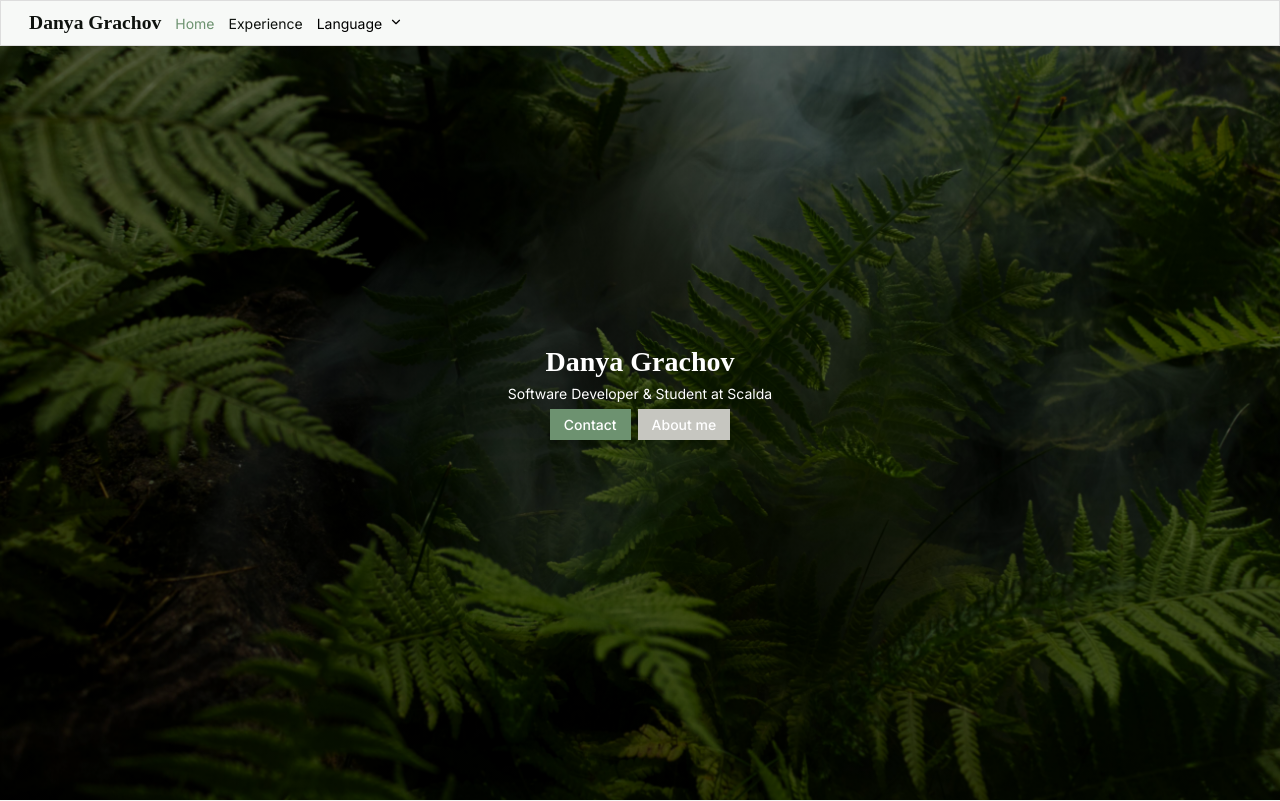
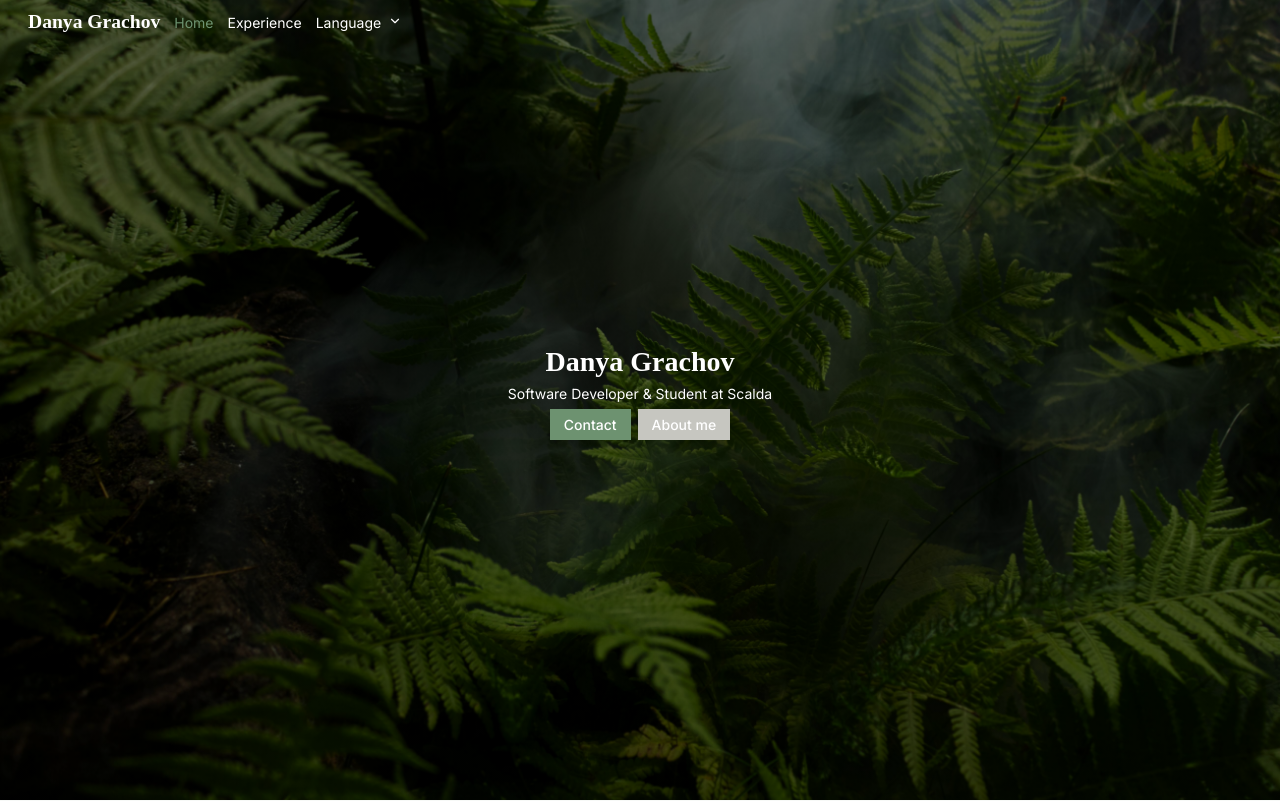
Before and after one commit to wiresnchains/wiresnchains-portfolio, a React (Create React App) app: page / in a window 1280 px wide. Shown: the top 801 px of the page. Built offline with nearby package versions, Linux system fonts and the light colour scheme; a web font is replaced by a local one.

Commit message:
Add nav scroll background change

```diff
--- a/src/components/Nav.tsx
+++ b/src/components/Nav.tsx
@@ -44,8 +44,14 @@ export function NavItem({ children }: { children: ReactNode }) {
 }
 
 export function Nav({ children }: { children: ReactNode }) {
+    const [scrolled, setScrolled] = useState(false);
+
+    window.addEventListener("scroll", () => {
+        setScrolled(window.scrollY > 1);
+    });
+
     return (
-        <nav className="nav">
+        <nav className={scrolled ? "nav show-background" : "nav"}>
             {children}
         </nav>
     );
--- a/src/styles/components/Nav.scss
+++ b/src/styles/components/Nav.scss
@@ -1,16 +1,16 @@
 @use "../settings/colors.scss";
+@use "../settings/timing.scss";
 
 .nav {
-    position: absolute;
+    position: fixed;
     top: 0;
     left: 0;
-    width: 100svw;
+    width: 100%;
     display: flex;
     align-items: center;
     padding: 0.8rem 2rem;
     gap: 2rem;
-    background: colors.$body;
-    border: 1px solid colors.$border;
+    transition: timing.$anim-time background, timing.$anim-time border-bottom;
 
     .nav-group {
         display: flex;
@@ -27,18 +27,28 @@
         }
 
         .nav-item {
+            * {
+                color: #fff;
+            }
 
             a {
-                color: colors.$text;
-
-                &:hover {
-                    color: colors.$link-hover;
-                }
-
                 &.active {
                     color: colors.$link;
                 }
             }
         }
     }
+
+    &.show-background {
+        background: colors.$body;
+        border-bottom: 1px solid colors.$border;
+
+        .nav-item * {
+            color: colors.$text;
+
+            &:hover {
+                color: colors.$link-hover;
+            }
+        }
+    }
 }
```
